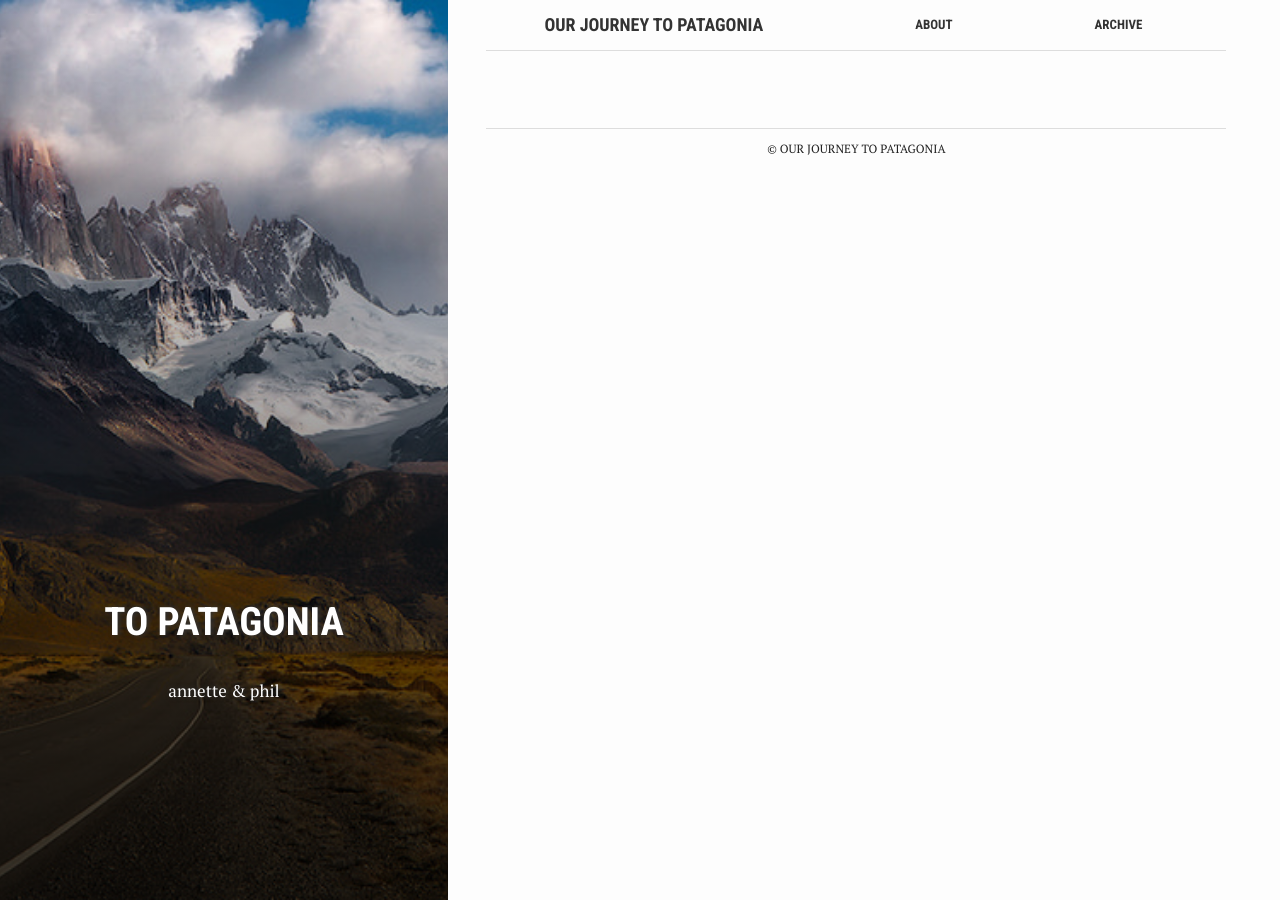
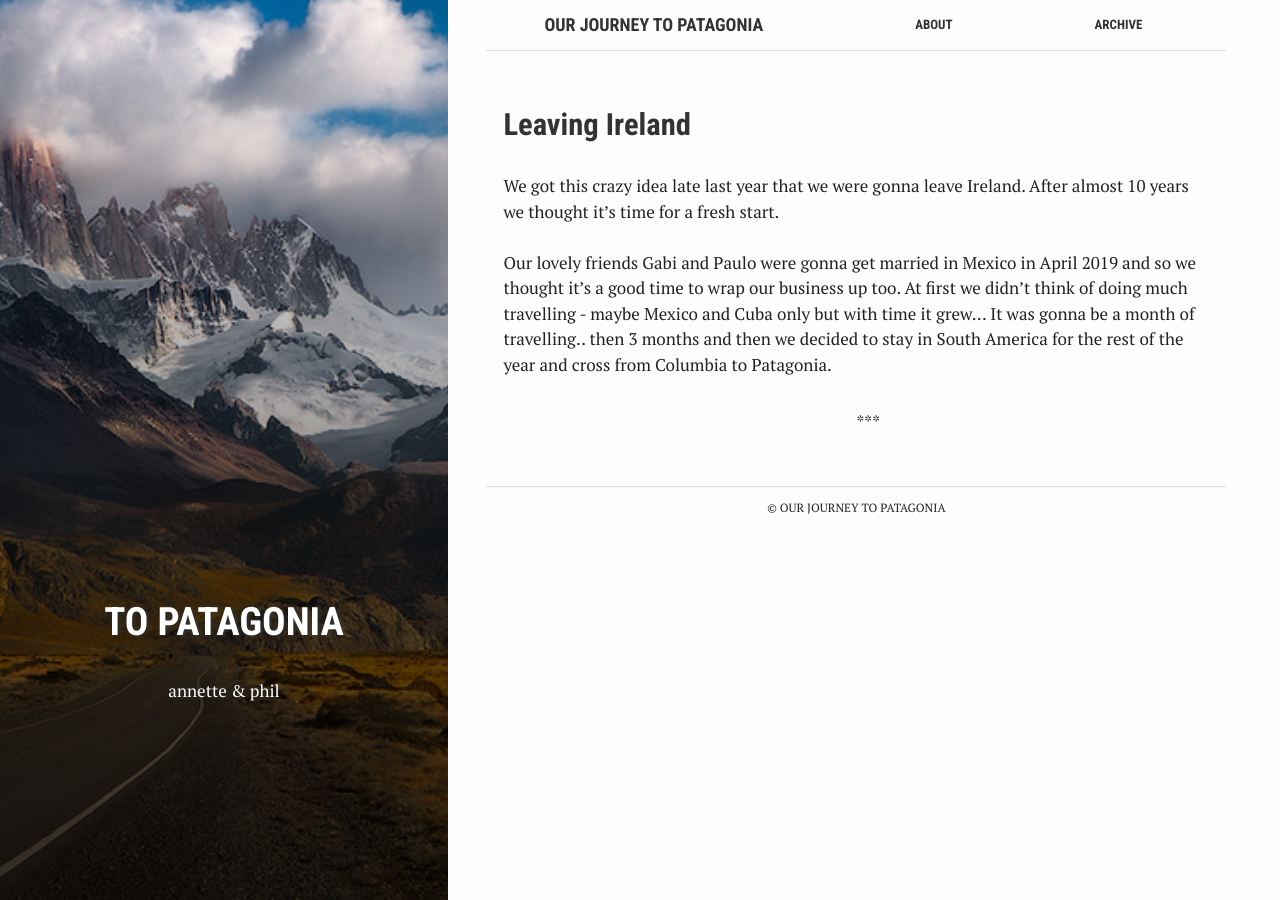
Before and after one commit to SchlachterSchmidt/topatagonia.xyz.assets, a Jekyll site: the page built from index.html, in a window 1280 px wide. Built offline with Jekyll 4.4.1, drawn with Linux system fonts in a browser that asks for light colours; some of the changed lines change nothing that is shown.

Commit message:
added first post English and Polish

```diff
--- a/_data/photos.yml
+++ b/_data/photos.yml
@@ -41,5 +41,9 @@
     album: leaving-ireland
   - title: And A's new favourite item in the world.. Freedom ring! (Paulina <3)
     img: "10"
-    country: United States of America
+    country: Ireland
     album: leaving-ireland
+  - title: ...and off we go
+    img: "11"
+    country: Ireland
+    album: leaving-ireland
--- /dev/null
+++ b/_posts/2019-04-01-leaving-ireland.markdown
@@ -0,0 +1,46 @@
+---
+layout: post
+bg: "ireland.jpg"
+title:  Leaving Ireland
+date:   2019-04-01 10:50:10
+categories: jekyll photo-gallery
+---
+
+
+We got this crazy idea late last year that we were gonna leave Ireland. After almost 10 years we thought it's time for a fresh start.<br><br>
+Our lovely friends Gabi and Paulo were gonna get married in Mexico in April 2019 and so we thought it's a good time to wrap our business up too. At first we didn't think of doing much travelling - maybe Mexico and Cuba only but with time it grew... It was gonna be a month of travelling.. then 3 months and then we decided to stay in South America for the rest of the year and cross from Columbia to Patagonia.<br>
+
+It was a hard decision after so many years especially because we loved our jobs and got to do exactly what we both wanted. But it's never a good timing for anything in life anyway, it's always too late or too early so this time we decided to wing it.<br><br>
+
+Come January and we started to slowly think of how to go about our move. We booked the moving company for March the 30th and started going room by room declogging it of what we didn't need. Some of our stuff we sold, some of it we gave up of free to friends and some of it (especially clothing!) went to charity stores. Each of us turned out to be a big softie about it every now and then taking hours to go through some small box or a couple of old worn T-shirts remembering wonderful moments each of us had over the last 10 years. <br>
+
+In the meantime we always had to keep the long trip in the back of our heads! Already in February we started thinking what we will need to pack and get before we go. <br>
+
+We were super organized about the moving though and it was actually not hectic at all, we can gladly say it was as much of a pleasure as it can be when it comes to moving countries. We only had a small problem with the bikes really and spent a whole day trying to get a pedal off Phils bike. Phil eventually had to bring the bike to a bike store and we bid the pedal a farewell - it had to be destroyed for the bike to fit in the box. <br>
+
+The company picked up our 17 boxes (it's not all that much after 10 years, is it?) a week before our departure to Germany and so we were pretty much left with our travelling backpacks. Hells yea!<br>
+
+Last night before the departure we went to give up the apartment keys, grabbed our absolute no 1 food - burritos. Oh! We also came up with a name for our own burrito chain when we grow up - "Burrito ergo sum" - and after a long day like this we headed to our friends' place (Paulina i Jacek - thank you!) to fall asleep hearing seagulls that one last time...<br>
+
+<b>POLSKI</b>
+
+Wpadliśmy na taki pomysł końcem zeszłego roku, że uciekamy z Irlandii na dobre. Po prawie 10 latach stwierdziliśmy, że to już czas na nowy start.<br><br>
+Nasi przyjeciele Gabi i Paulo mieli zaplanowane wesele w Meksyku w kwietniu 2019 i, jako że byliśmy zaproszeni, ustaliliśmy, że bardzo fajnie się to złoży z naszą szaloną decyzją. Na początku nie mieliśmy w planach wielkich podróży - myśleliśmy, że może Meksyk, Kuba i powrót będzie w sam raz. Ale jak to my, okazało się, że z miesiąca na Kubie i Meksyku wykluł się bardzo szybko pomysł przekroczenia Ameryki Południowej od góry do dołu - zaczynając od Kolumbii a kończąc na Patagonii.<br>
+
+Wyjazd z Irlandii był dość trudną decyzją przede wszystkim ze względu na to, że byliśmy bardzo zadowoleni z tego czego dotąd tutaj osiągneliśmy, szczególnie jeśli chodzi o pracę która była jakby nie patrzeć spełnieniem naszych marzeń... Tylko, że w życiu tak naprawdę nigdy nie ma dobrego momentu na robienie szalonych rzeczy więc zdecydowaliśmy, że właściwy moment nadszedł właśnie teraz.<br>
+
+Nadszedł styczeń i powoli zaczęliśmy myśleć o ucielieśnieniu przeprowadzki. Zarezerwowaliśmy firmę przewozową na 28 marca i zaczęliśmy odgracać mieszkanie i pozbywać się wszystkiego czego nie potrzebujemy. Część rzeczy sprzedaliśmy, część daliśmy znajomym a część (szczególnie ubrania) trafiła do sklepów charytatywnych z używanymi rzeczami. Czasem było bardzo trudno przechodzić przez wszystkie wspomnienia z lat, przez maleńkie pudełeczka z biletami z koncertów czy stare znoszone koszulki.<br>
+
+A w międzyczasie musieliśmy też pamiętać o naszej wielkiej wyprawie do Ameryki Południowej! Już w lutym zaczęliśmy myśleć czego będziemy potrzebować i rozpoczęliśmy pogoń za dobrymi dealami na Amazonie i okolicznych centrach handlowych.<br>
+
+Muszę przyznać, że byliśmy bardzo zorganizowani jak chodzi o przeprowadzkę i dzięki temu zorganizowaniu kiedy nadeszły trudniejsze chwile mogliśmy lepiej sobie z nimi poradzić. Ale nie było źle! Mieliśmy jedynie mały problem ze spakowaniem rowerów w dzień przed przeprowadzką - pedał na rowerze Phila w ogóle nie chciał zejść. Starciliśmy na tym praktycznie cały dzień i koniec końcow Phil zostawił mnie w pudłach i poszedł do sklepu rowerowego - okazało się, że pedał musiał zostać tam zniszczony a my mogli byli byśmy się z nim szarpać cały dzień i noc a bez cięższej artylerii nic byśmy nie wskórali.<br>
+
+Tydzień przed naszym wylotem do Niemiec firma przewozowa odebrała nasz minimalistyczny 17 pudłowy dobytek (nie tak dużo jak na 10 lat!) i zostaliśmy sam na sam jedyne z naszymi spakowanymi plecakami. Ouu yeah!<br>
+
+W przeddzień wylotu do Niemiec zwróciliśmy klucze do mieszkania, zjedliśmy ukochane burrito oraz wpadliśmy na pomysł nowej sieci restauracji meksykańskiej - "Burrito ergo sum". Po takim dość długim dniu ruszyliśmy do Paulinki i Jacka (dzięki za wszystko kochana moja!) aby po raz ostatni usnąć słysząc nocny śpiew irlandzkich mew...
+
+<b>DEUTSCH</b>
+
+Es waren noch nicht alle Stimmen der israelischen Wahlen zur 21. Knesset ausgezählt, da gratulierte US-Präsident Donald Trump am Mittwoch seinem engen Verbündeten, Premierminister Benjamin Netanyahu, bereits zur Wiederwahl. "Ich glaube, wir werden einige ziemlich gute Aktionen sehen, was Frieden betrifft", sagte Trump. Netanyahus Sieg mache die Lösung des Nahostkonflikts wahrscheinlicher.
+
+{% includeGallery leaving-ireland%}
```
Also changed, not shown: 1 other file.
